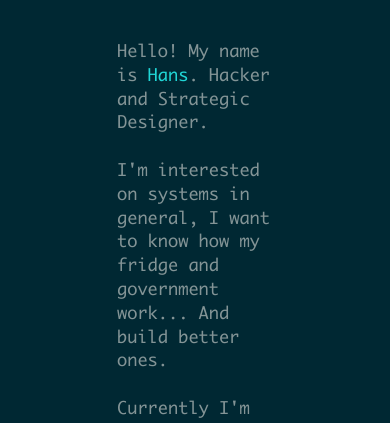
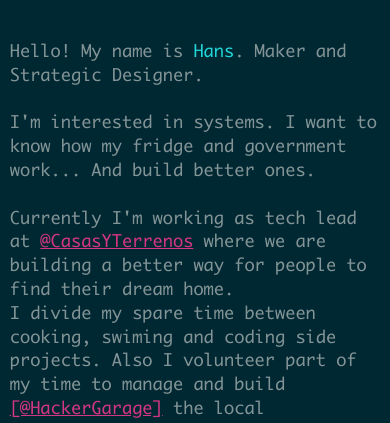
Before and after one commit to regenhans/regenhans.github.io, a website: page index.html in a window 390 px wide. Shown: the top 423 px of the page. Drawn offline with Linux system fonts and the light colour scheme; files whose address does not match are found by name.

Commit message:
fixed main container width on mobile and updated info

```diff
--- a/css/styles.css
+++ b/css/styles.css
@@ -105,7 +105,7 @@ body a.project {
   }
 
   body .content {
-    max-width: 80%;
+    width: 95%;
     margin-top: 10%;
     margin-bottom: 10%;
   }
--- a/index.html
+++ b/index.html
@@ -8,7 +8,9 @@
   </head>
   <body>
     <div class="content">
-    <p>Hello! My name is <span>Hans</span>. Hacker and Strategic Designer.<br><br>I'm interested on systems in general, I want to know how my fridge and government work...  And build better ones.<br><br>Currently I'm coding startups and designing biodegradable plates (why not?) and I'm part of the comitee at <a href="https://www.google.com.mx/maps/place/HackerGarage/@20.672595,-103.3772197,17z/data=!4m5!3m4!1s0x0:0xd8d147e10870af0f!8m2!3d20.6677917!4d-103.3720377">[HackerGarage]</a> the local hackerspace and makerspace in the beautiful city of <a target="_blank" href="https://www.google.com.mx/maps/place/Guadalajara,+Jalisco/@20.6737778,-103.4054536,12z/data=!3m1!4b1!4m5!3m4!1s0x8428b18cb52fd39b:0xd63d9302bf865750!8m2!3d20.6596988!4d-103.3496092"> Guadalajara, Mexico <i class="fa fa-external-link" aria-hidden="true"></i></a><br>
+      <p>Hello! My name is <span>Hans</span>. Maker and Strategic Designer.<br><br>I'm interested in systems. I want to know how my fridge and government work...  And build better ones.<br><br>Currently I'm working as tech lead at <a href="https://www.casasyterrenos.com/">@CasasYTerrenos</a> where we are building a better way for people to find their dream home.
+      <br />
+      I divide my spare time between cooking, swiming and coding side projects. Also I volunteer part of my time to manage and build <a href="https://www.google.com.mx/maps/place/HackerGarage/@20.672595,-103.3772197,17z/data=!4m5!3m4!1s0x0:0xd8d147e10870af0f!8m2!3d20.6677917!4d-103.3720377">[@HackerGarage]</a> the local hackerspace and makerspace in the beautiful city of <a target="_blank" href="https://www.google.com.mx/maps/place/Guadalajara,+Jalisco/@20.6737778,-103.4054536,12z/data=!3m1!4b1!4m5!3m4!1s0x8428b18cb52fd39b:0xd63d9302bf865750!8m2!3d20.6596988!4d-103.3496092"> Guadalajara, Mexico <i class="fa fa-external-link" aria-hidden="true"></i></a><br>
       <br>Stuff<span> I'm interested in:</span> </p>
       <ul>
         <li>Hackerspaces</li>
```
